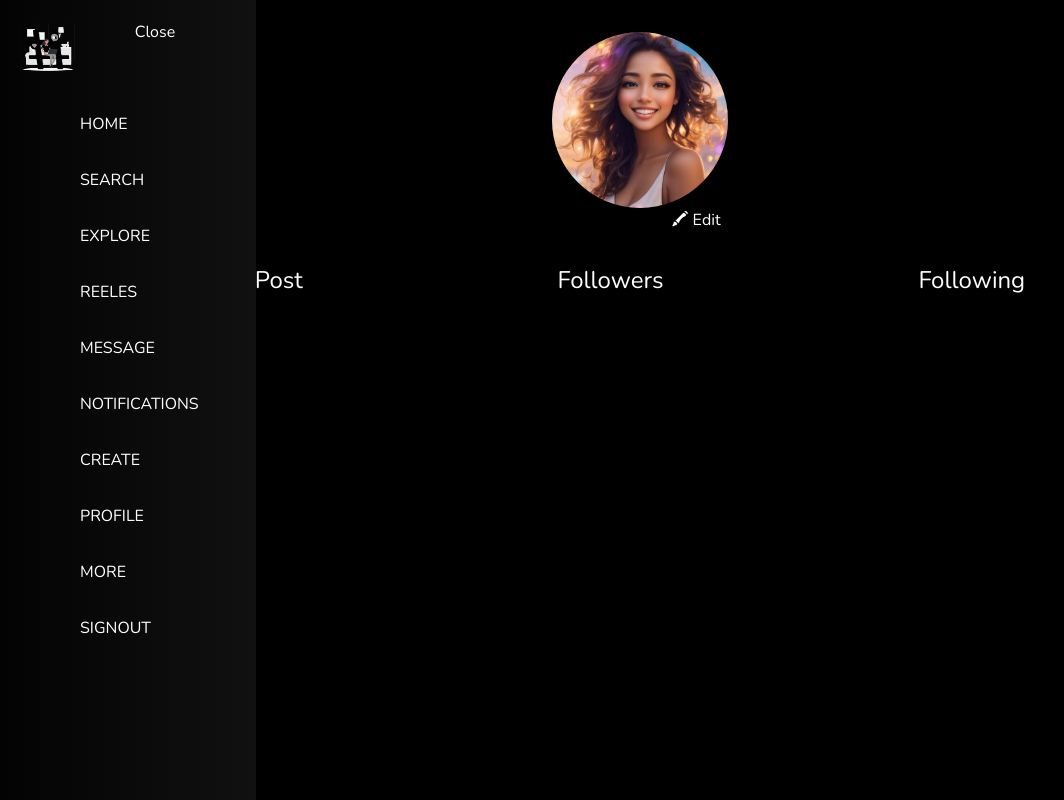
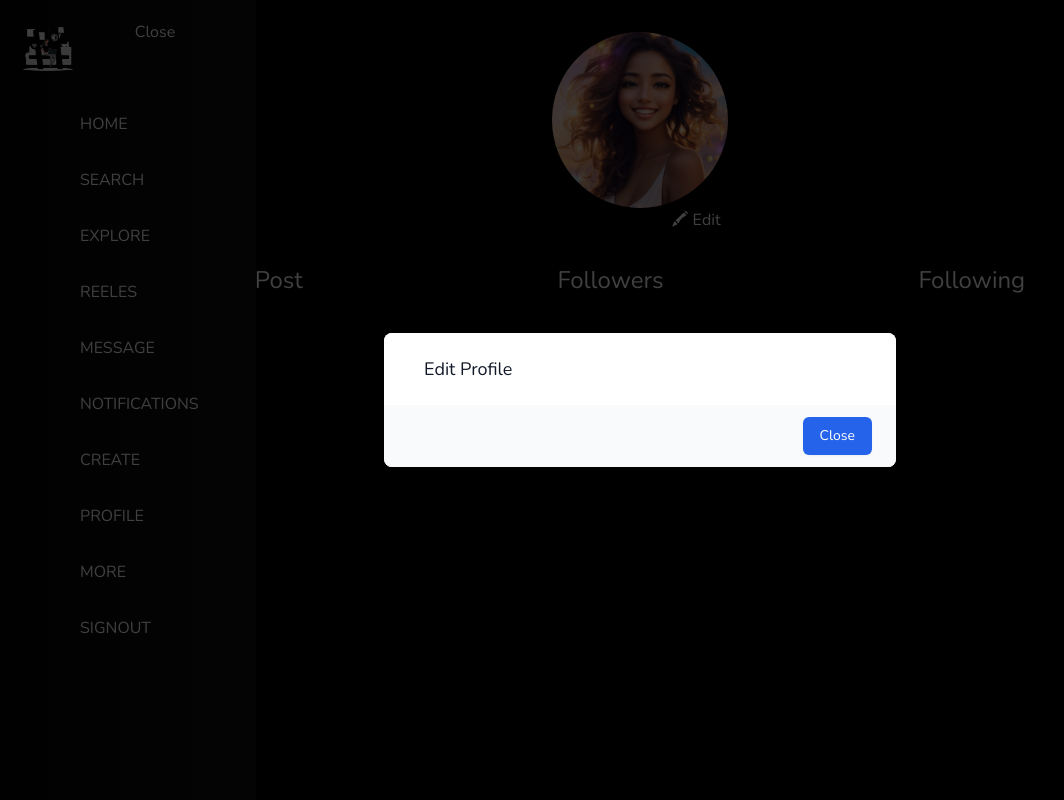
Before and after one commit to Razalp/onHash-social-media-project, a React (Vite) app in the folder frontend/: page /profile in a window 1280 px wide. Both pictures are taken after a click on the button "🖍 Edit". Shown: the whole page, without its empty margins (0-1064 px from the left). Built offline with nearby package versions, Linux system fonts and the light colour scheme.

Commit message:
user profile modal creaated

```diff
--- a/frontend/src/userSide/Profile/UserProfile.tsx
+++ b/frontend/src/userSide/Profile/UserProfile.tsx
@@ -1,8 +1,10 @@
+import { useState } from "react";
 import SideBar from "../SideBar/SideBar";
 import profile from './profile.jpg';
 import './UserProfile.css';
 
 const UserProfile = () => {
+    const [showModal, setShowModal] = useState(false);
   return (
     <>
       <SideBar />
@@ -14,7 +16,12 @@ const UserProfile = () => {
               src={profile}
               alt="Profile"
             />
-            <button className="ml-28 hover:text-yellow-200">🖍 Edit</button>
+           <button
+ className="ml-28 hover:text-yellow-200"
+ onClick={() => setShowModal(!showModal)}
+>
+ 🖍 Edit
+</button>
           </div>
             <div>
                 <ul className="flex justify-evenly ">
@@ -24,6 +31,35 @@ const UserProfile = () => {
                 </ul>
             </div>
         </div>
+        {showModal && (
+ <div className="fixed z-10 inset-0 overflow-y-auto">
+   <div className="flex items-end justify-center min-h-screen pt-4 px-4 pb-20 text-center sm:block sm:p-0">
+     <div className="fixed inset-0 transition-opacity" aria-hidden="true">
+       <div className="absolute inset-0 bg-black opacity-75"></div>
+     </div>
+     <span className="hidden sm:inline-block sm:align-middle sm:h-screen" aria-hidden="true">&#8203;</span>
+     <div className="inline-block align-bottom bg-white rounded-lg text-left overflow-hidden shadow-xl transform transition-all sm:my-8 sm:align-middle sm:max-w-lg sm:w-full">
+       <div className="bg-white px-4 pt-5 pb-4 sm:p-6 sm:pb-4">
+         <div className="sm:flex sm:items-start">
+           <div className="mt-3 text-center sm:mt-0 sm:ml-4 sm:text-left">
+             <h3 className="text-lg leading-6 font-medium text-gray-900" id="modal-title">
+               Edit Profile
+             </h3>
+             <div className="mt-2">
+               {/* Your form fields go here */}
+             </div>
+           </div>
+         </div>
+       </div>
+       <div className="bg-gray-50 px-4 py-3 sm:px-6 sm:flex sm:flex-row-reverse">
+         <button type="button" className="mt-3 w-full inline-flex justify-center rounded-md border border-transparent shadow-sm px-4 py-2 bg-blue-600 text-base font-medium text-white hover:bg-blue-700 focus:outline-none focus:ring-2 focus:ring-offset-2 focus:ring-blue-500 sm:mt-0 sm:ml-3 sm:w-auto sm:text-sm" onClick={() => setShowModal(false)}>
+           Close
+         </button>
+       </div>
+     </div>
+   </div>
+ </div>
+)}
       </div>
     </>
   );
```
Lines whose indentation alone changed are shown as unchanged.
